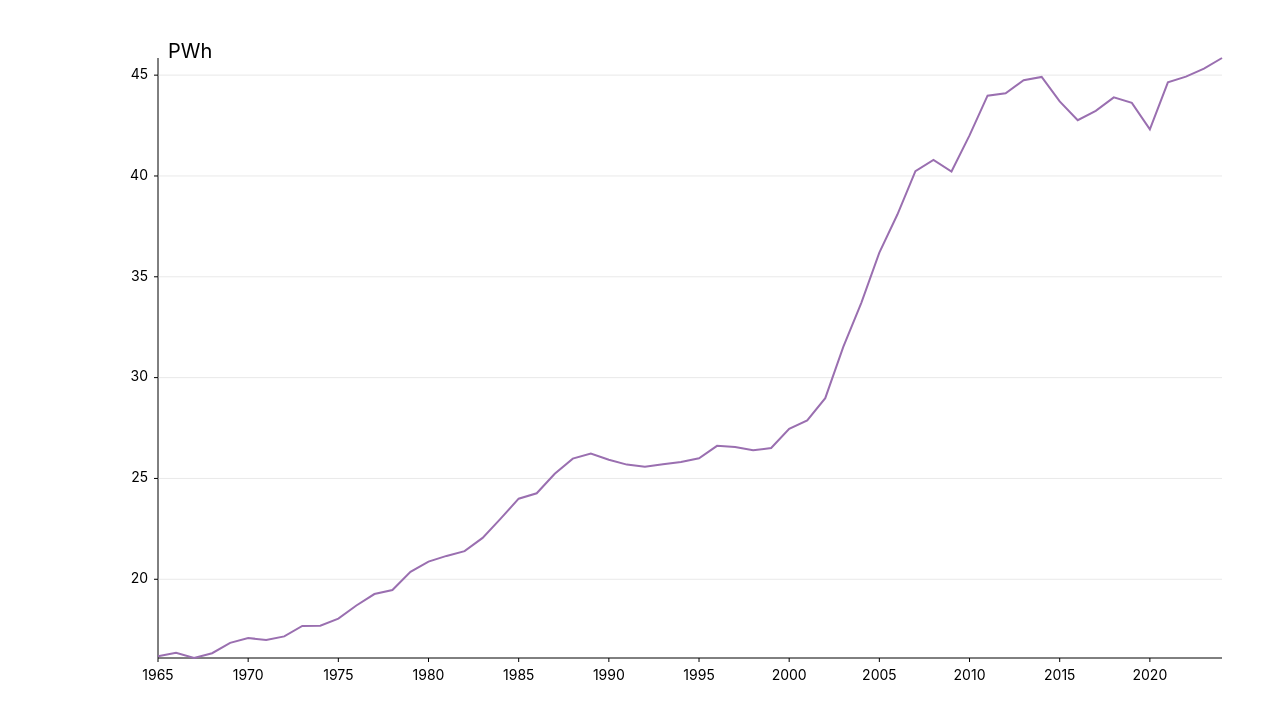
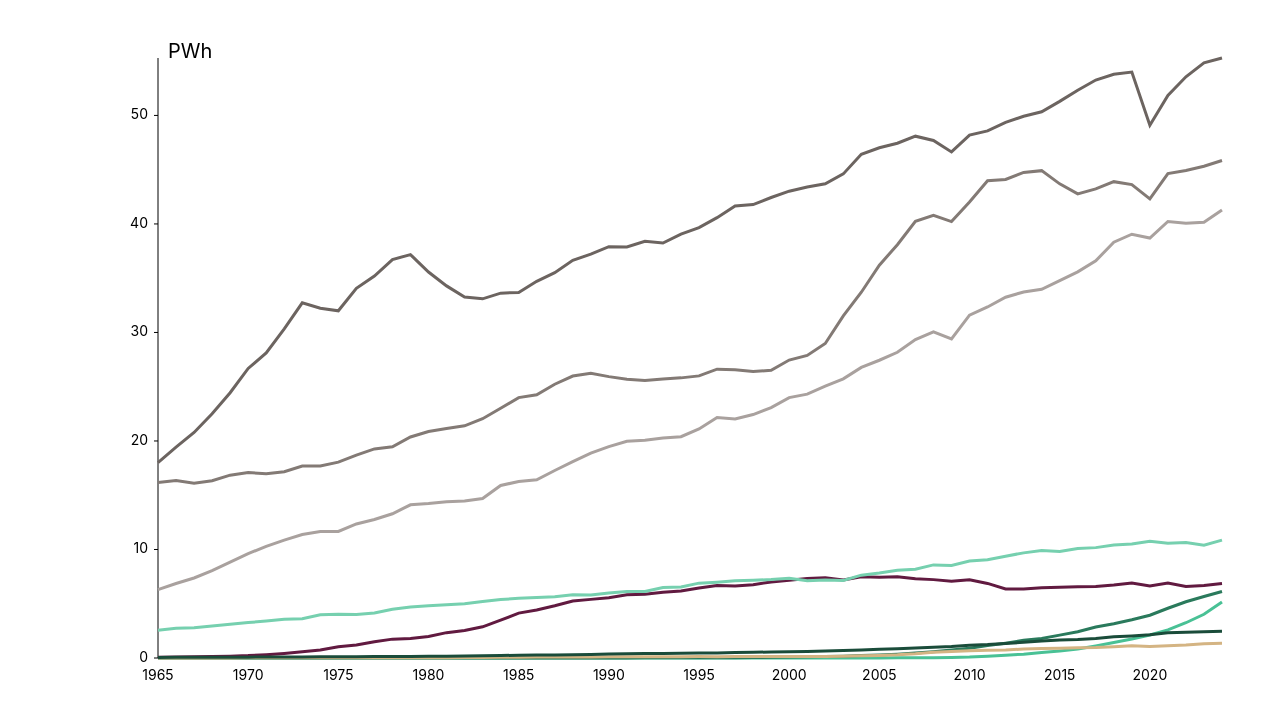
Before and after one commit to msaintlu/dashboard, a React (Vite) app: page / in a window 1280 px wide. Shown: the top 718 px of the page. Built offline with nearby package versions, Linux system fonts and the light colour scheme.

Commit message:
Linechart

```diff
--- a/src/App.jsx
+++ b/src/App.jsx
@@ -2,13 +2,34 @@ import {data} from "./data";
 import {ResponsiveLineChart} from "./vizcomponents/linechart";
 
 const MARGIN = { top: 50, right: 50, bottom: 150, left: 150 };
-const worldData = data.filter(d => d.country === "World");
+
+const colors = {
+  coal            : "#837A75", // Grey
+  oil             : "#6C6460", // Dim grey
+  gas             : "#A9A19E", // Silver
+  nuclear         : "#611A40", // Crimson violet
+  hydro           : "#76D0AF", // Turquoise
+  solar           : "#49C195", // Mint leaf
+  wind            : "#2A7A5C", // Jungle teal
+  biofuel         : "#D4B483", // Soft fawn
+  other_renewable : "#1A4C3A"  // Pine teal
+  };
+
+// Name of energy type columns
+const energyTypes = ["coal", "oil", "gas", "nuclear", "hydro", "solar", "wind", "biofuel", "other_renewable"];
+
+// Convert TWh to PWh
+const dataPWh = data.map(item => ({ ...item,
+  ...Object.fromEntries(energyTypes.map(col => [col, item[col] / 1000])) }));
+
+// World data
+const worldData = dataPWh.filter(d => d.country === "World");
 
 function App() {
 
   return (
     <div style={{ height: 800 }}>
-      <ResponsiveLineChart data={worldData} MARGIN={MARGIN}/>
+      <ResponsiveLineChart data={worldData} columns={energyTypes} colors={colors} MARGIN={MARGIN}/>
     </div>
   )
 }
--- a/src/vizcomponents/AxisBottom.jsx
+++ b/src/vizcomponents/AxisBottom.jsx
@@ -1,6 +1,6 @@
 
 export const AxisBottom = (
-    { xScale, pixelsPerTick, boundsHeight, label, grid=false, TICK_LENGTH=4 }) => {
+    { xScale, pixelsPerTick, boundsHeight, label, grid=false, TICK_LENGTH=4, axisLine=true }) => {
 
     const range = xScale.range();
     const width = range[1] - range[0];
@@ -8,13 +8,13 @@ export const AxisBottom = (
 
     return (
         <>
-            <line x1={range[0]} x2={range[1]} stroke="black"/>
+            {axisLine && ( <line x1={range[0]} x2={range[1]} stroke="black"/> )}
             {xScale.ticks(numberOfTicksTarget).map((value) => (
                 <g key={value} transform={`translate(${xScale(value)}, 0)`}>
                     {/* Grid line */}
                     {grid && ( <line y2={-boundsHeight} stroke="lightgrey" opacity={0.5}/> )}
                     {/* Tick */}
-                    <line y2={TICK_LENGTH} stroke="black" />
+                    {axisLine && ( <line y2={TICK_LENGTH} stroke="black" /> )}
                     <text
                         style={{
                             fontSize: "14px",
--- a/src/vizcomponents/linechart.jsx
+++ b/src/vizcomponents/linechart.jsx
@@ -18,30 +18,43 @@ export const ResponsiveLineChart = (props) => {
     );
 };
 
-const LineChart = ({ width, height, data, MARGIN }) => {
+const LineChart = ({ width, height, data, columns, colors, MARGIN }) => {
 
     const boundsWidth = width - MARGIN.left - MARGIN.right;
     const boundsHeight = height - MARGIN.top - MARGIN.bottom;
     const pixelsPerTick = 100;
 
-    // Convert TWh to PWh
-    const dataPWh = data.map(item => ({ ...item, coal: item.coal / 1000 }));
+    // build the scales
+    const xScale = d3.scaleLinear()
+        .domain([Math.min(...data.map(d => d.year)), Math.max(...data.map(d => d.year))])
+        .range([0, boundsWidth]);
 
-    // build the scales and axes
-    const xScale = d3.scaleLinear()
-        .domain([Math.min(...dataPWh.map(d => d.year)), Math.max(...dataPWh.map(d => d.year))])
-        .range([0, boundsWidth]);
+    const allValues = data.flatMap(d => columns.map(col => d[col]));
     const yScale = d3.scaleLinear().
-        domain([Math.min(...dataPWh.map(d => d.coal)), Math.max(...dataPWh.map(d => d.coal))]).
+        domain([Math.min(...allValues), Math.max(...allValues)]).
         range([boundsHeight, 0]);
 
     // build the lines
-    const lineBuilder = d3
-        .line()
-        .x((d) => xScale(d.year))
-        .y((d) => yScale(d.coal));
 
-    const linePath = lineBuilder(dataPWh);
+    // create a path for each energy type (each "column")
+    const lines = columns.map(col => ({
+        column: col,
+        path: d3.line()
+            .x(d => xScale(d.year))
+            .y(d => yScale(d[col]))(data) // equivalent to linebuilder=d3.line().blabla + line = linebuilder(data)
+    }));
+
+    const allLines = lines.map(({ column, path }) => (
+        <g key={column}>
+            <path
+                d={path}
+                stroke={colors[column] || "black"}
+                fill="none"
+                strokeWidth={3}
+            />
+        </g>
+    ));
+
 
     return (
         <div>
@@ -53,22 +66,17 @@ const LineChart = ({ width, height, data, MARGIN }) => {
                         pixelsPerTick={pixelsPerTick}
                         boundsWidth={boundsWidth}
                         units="PWh"
-                        grid="true"
                     />
                     <g transform={`translate(0,${boundsHeight})`}>
                         <AxisBottom
                             xScale={xScale}
                             pixelsPerTick={pixelsPerTick}
                             boundsHeight={boundsHeight}
+                            axisLine={false}
                         />
                     </g>
                     {/* render all the <path>*/}
-                    <path
-                        d={linePath}
-                        stroke="#9a6fb0"
-                        fill="none"
-                        strokeWidth={2}
-                    />
+                    {allLines}
                 </g>
             </svg>
         </div>
```
